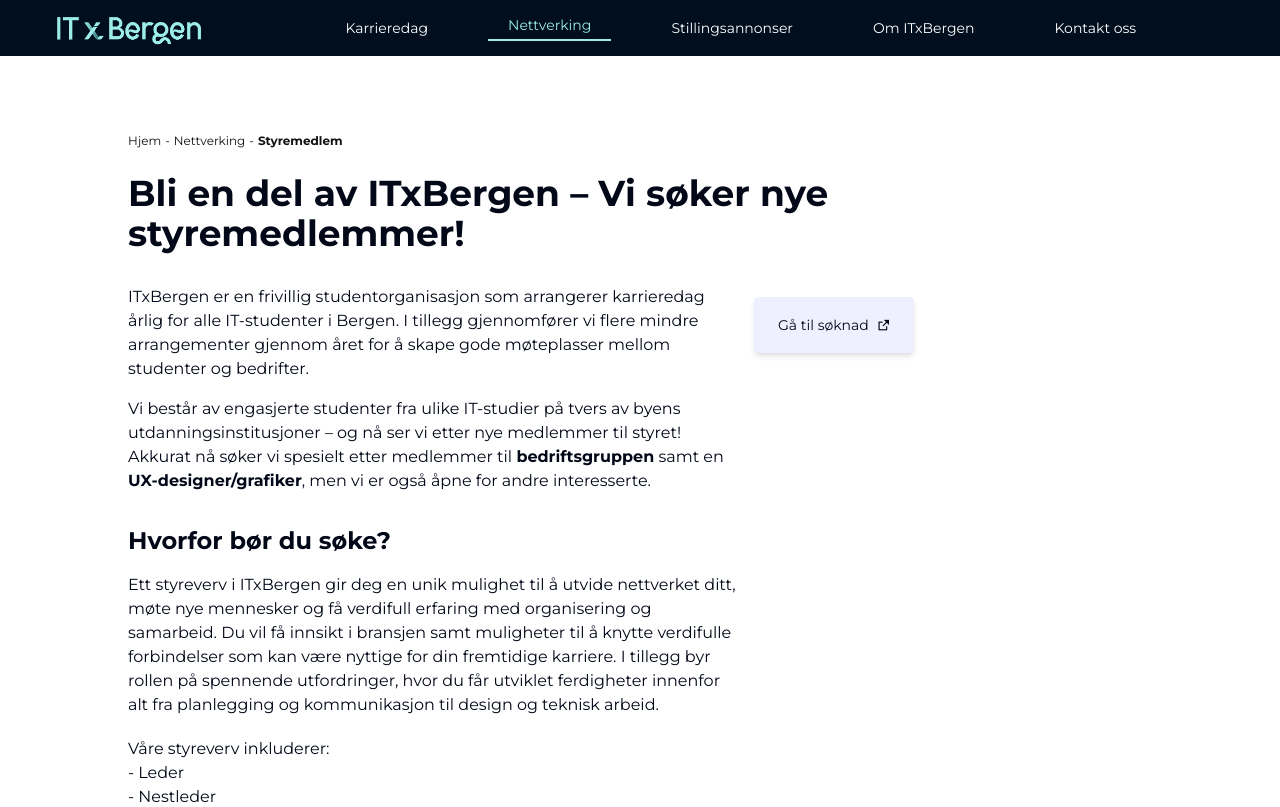
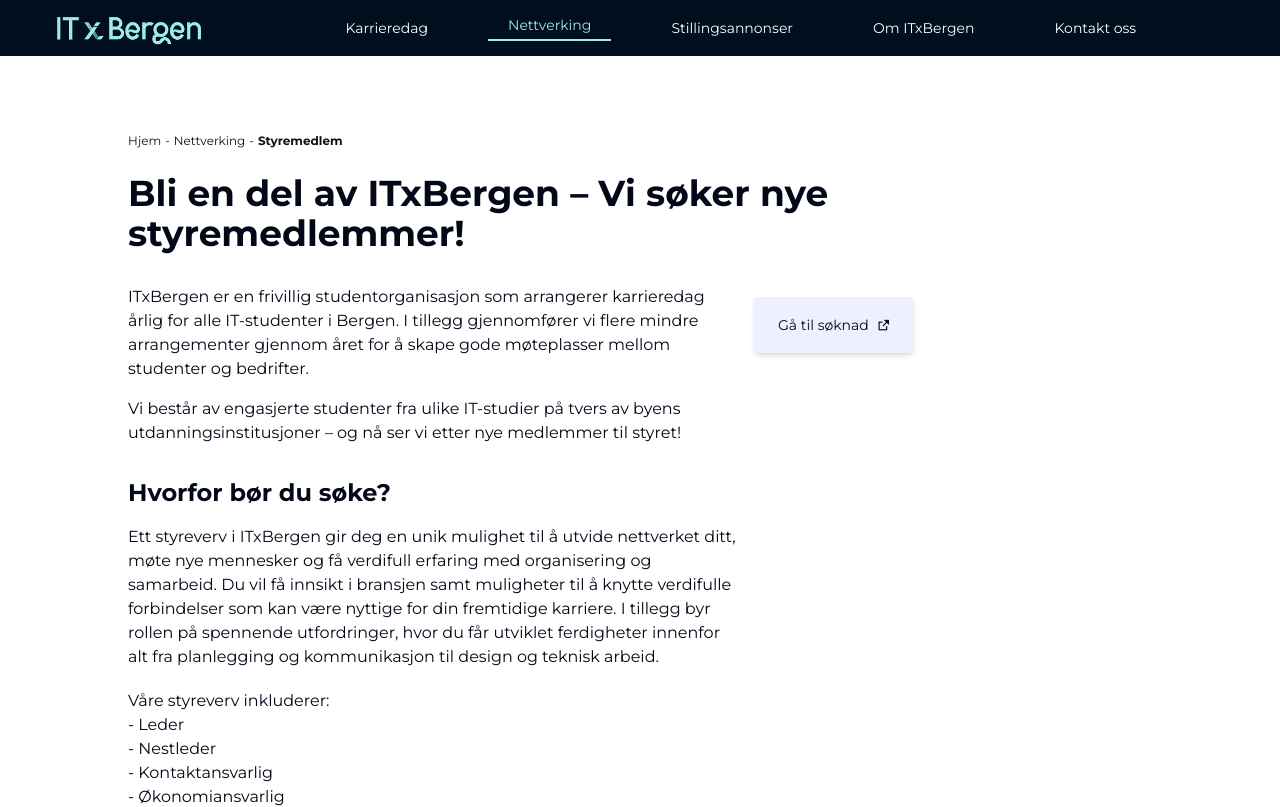
Before and after one commit to echo-karriere/itxbergen-frontend, a Next.js app: page /nettverking/styremedlem in a window 1280 px wide. Shown: the top 807 px of the page. Built offline with nearby package versions, Linux system fonts and the light colour scheme.

Commit message:
added back link to styremedlem søknad

```diff
--- a/src/app/nettverking/styremedlem/page.tsx
+++ b/src/app/nettverking/styremedlem/page.tsx
@@ -22,12 +22,6 @@
                 Vi består av engasjerte studenter fra ulike IT-studier på tvers
                 av byens utdanningsinstitusjoner – og nå ser vi etter nye
                 medlemmer til styret!
-              </p>
-              <p>
-                Akkurat nå søker vi spesielt etter medlemmer til{" "}
-                <strong>bedriftsgruppen</strong> samt en{" "}
-                <strong>UX-designer/grafiker</strong>, men vi er også åpne for
-                andre interesserte.
               </p>
               <h2 className="text-2xl font-bold pt-8 pb-4">
                 Hvorfor bør du søke?
--- a/src/app/page.tsx
+++ b/src/app/page.tsx
@@ -152,14 +152,14 @@
             <div className="flex flex-col">
               <h2 className="text-2xl font-bold mb-6">Nyheter</h2>
               <div className="grid grid-cols-1 mb-3 md:grid-cols-3 gap-6 place-items-center">
-                {/* <Link href={"/nettverking/styremedlem/"}> */}
-                {/*   <NewsCard */}
-                {/*     image={"/Nettside_filler.png"} */}
-                {/*     title={"Vi søker nye styremedlemmer!"} */}
-                {/*     date={"13. Mars 2025"} */}
-                {/*     height="14rem" */}
-                {/*   /> */}
-                {/* </Link> */}
+                <Link href={"/nettverking/styremedlem/"}>
+                  <NewsCard
+                    image={"/Nettside_filler.png"}
+                    title={"Vi søker nye styremedlemmer!"}
+                    date={"19. August 2025"}
+                    height="14rem"
+                  />
+                </Link>
                 {data
                   .sort(
                     (a, b) =>
```
